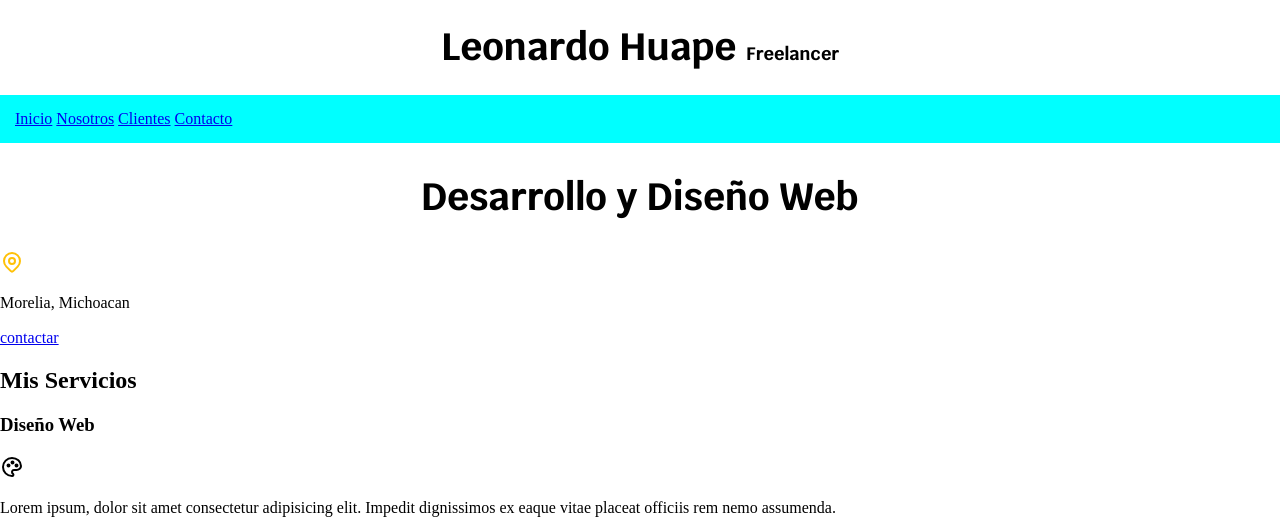
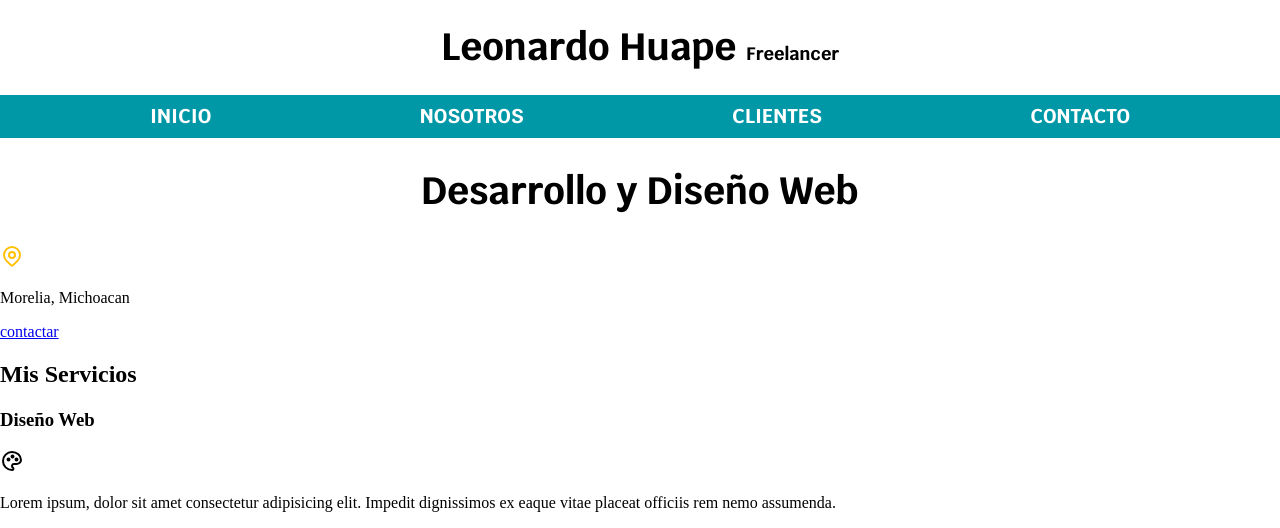
Before and after one commit to LeonardOHuapE/Proyecto-1, a plain HTML site: page index.html in a window 1280 px wide. Shown: the top 528 px of the page. Drawn offline with Linux system fonts and the light colour scheme.

Commit message:
Se le agregaron los estilos a la nav, queda lista

```diff
--- a/css/styles.css
+++ b/css/styles.css
@@ -4,7 +4,6 @@
     --primario: #ffc107;
     --secundario: #0097a7;
     --gris: #757575;
-
 
 }
 
@@ -30,8 +29,31 @@ body {
     font-size: 1.8rem;
 }
 
-.navegacion {
-    background-color: aqua;
-    padding: 1.5rem;
-    margin: 0;
+.contenedor {
+    width: 100rem;
+    margin: 0 auto;
 }
+
+.bg-navegacion {
+    background-color: var(--secundario);
+}
+
+.navegacion-principal{
+    display: flex;
+    justify-content: space-between;
+}
+
+.navegacion-principal a {
+    padding: 1rem;
+    color: var(--blanco);
+    text-decoration: none;
+    font-family: "krub";
+    font-weight: bold;
+    font-size: 2rem;
+    text-transform: uppercase;
+}
+
+.navegacion-principal a:hover {
+    background-color: var(--primario);
+    color: var(--oscuro);
+}
--- a/index.html
+++ b/index.html
@@ -21,8 +21,8 @@
         <h1 class="titulo">Leonardo Huape <span>Freelancer</span></h1>
     </Header>
 
-    <div class="navegacion">
-        <nav>
+    <div class="bg-navegacion">
+        <nav class="navegacion-principal contenedor">
             <a href="#">Inicio</a>
             <a href="#">Nosotros</a>
             <a href="#">Clientes</a>
```
